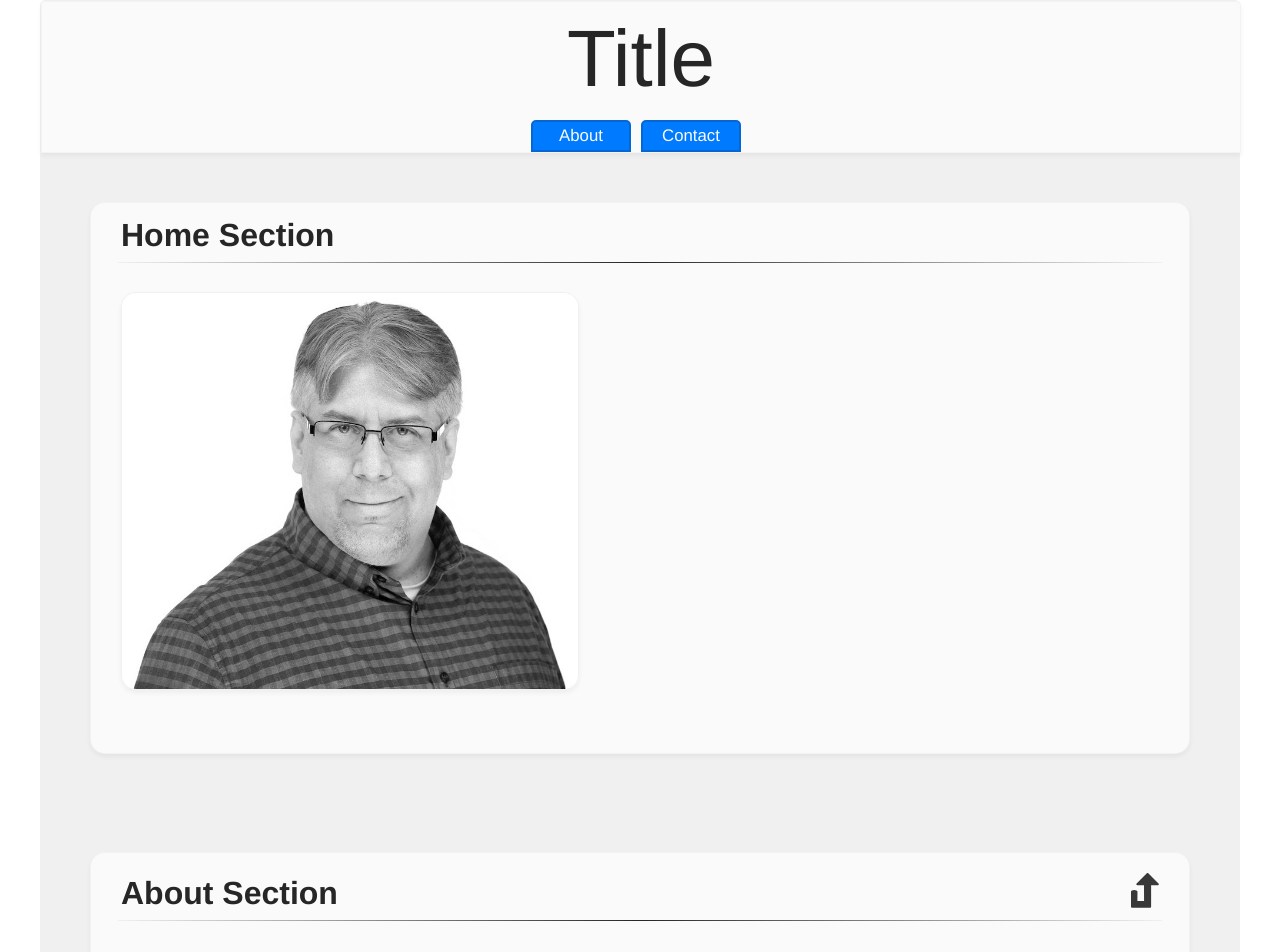
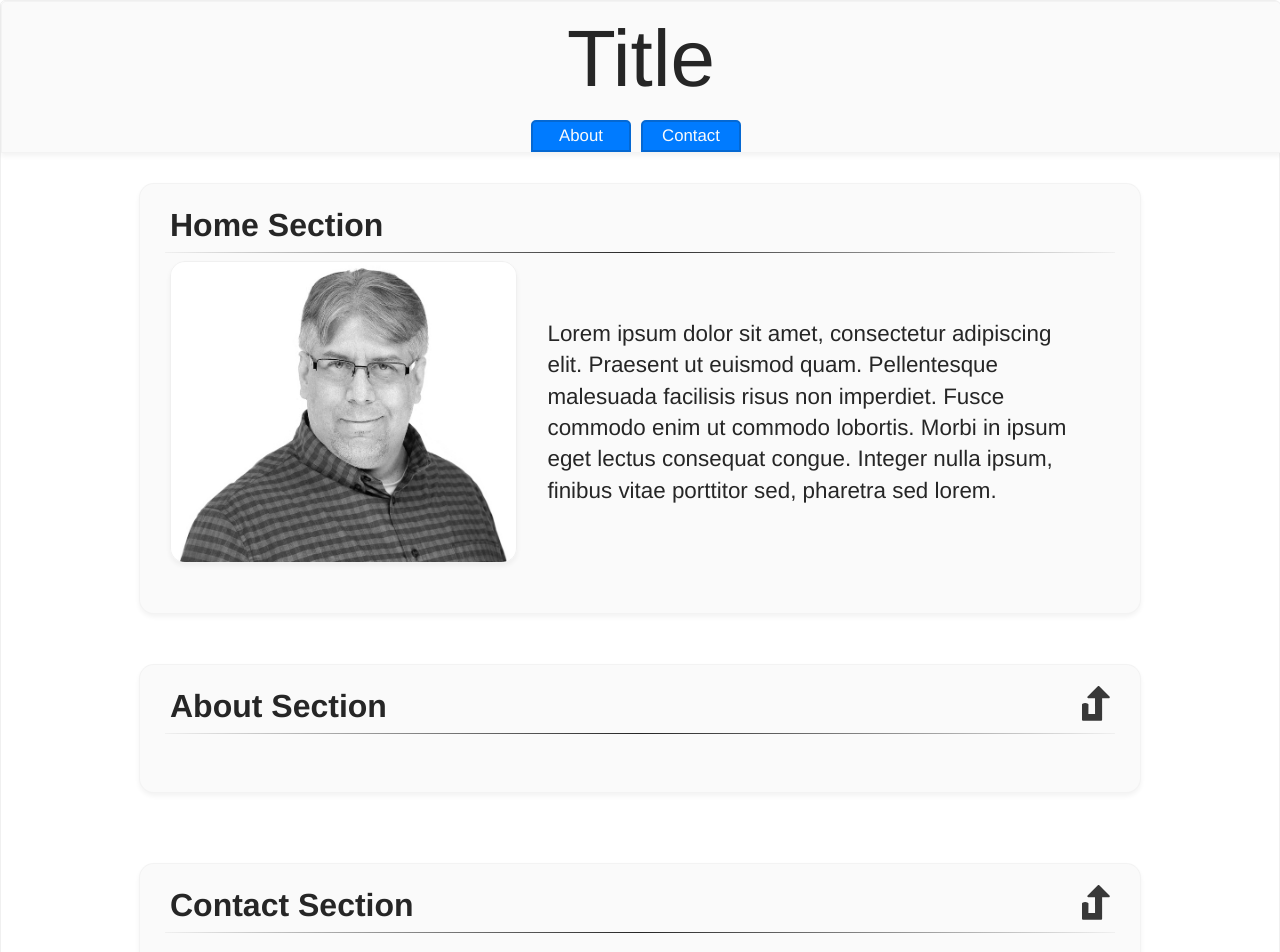
Before and after one commit to wchrapcynski/wc-component-component-library, a React (Create React App) app: page / in a window 1280 px wide. Shown: the top 952 px of the page. Built offline with nearby package versions, Linux system fonts and the light colour scheme.

Commit message:
Spent time adjusting CSS for section card

```diff
--- a/src/App.js
+++ b/src/App.js
@@ -9,6 +9,7 @@ function App() {
   const websiteData = require("./data/data.json");
   const navbarItems = websiteData.tabs;
   const images = websiteData.images;
+  const text = websiteData.text;
   return (
     <div className="App radius5">
       <div className="top">
@@ -16,32 +17,34 @@ function App() {
       </div>
       <div className="body">
         <SectionCard
-          backgroundColorType="backgroundWhite2"
           cardColorType="backgroundWhite1"
-          boxSize="boxSizeFullScreenMargin100"
+          boxSize="boxSize500x1000"
           description="Home Section"
-          sectionLocation="sectionTop">
-          <img id="headshot" className="radius15" src={require(`./images/${images.bioimage}`)} alt="headshot" />
-          <div id="description">
-
-          </div>
+          margin="margin30">
+          <img
+            id="headshot"
+            className="radius15"
+            src={require(`./images/${images.bioimage}`)}
+            alt="headshot"
+          />
+          <div id="description">{text.paragraph}</div>
         </SectionCard>
         <SectionCard
-          backgroundColorType="backgroundWhite2"
           cardColorType="backgroundWhite1"
-          boxSize="boxSizeFullScreenMargin100"
+          boxSize="boxSize500x1000"
           description="About Section"
+          margin="margin30"
+          padding="pad20"
           id={navbarItems[0]}
-          sectionLocation="sectionFull"
           toTop
         />
         <SectionCard
-          backgroundColorType="backgroundWhite2"
           cardColorType="backgroundWhite1"
-          boxSize="boxSizeFullScreenMargin100"
+          boxSize="boxSize500x1000"
           description="Contact Section"
+          margin="margin30"
+          padding="pad20"
           id={navbarItems[1]}
-          sectionLocation="sectionFull"
           toTop
         />
       </div>
--- a/src/App.scss
+++ b/src/App.scss
@@ -2,14 +2,21 @@
 
 .App {
   box-sizing: border-box;
-  margin: 0 40px;
+  margin: 0 auto;
   border: 1px solid $white-2;
   .body {
     #headshot {
       height: 90%;
-      max-height: 521px;
+      max-height: 300px;
       border: 1px solid $white-2;
       box-shadow: 0px 3px 5px rgba(0, 0, 0, 0.05);
     }
+    #description {
+      line-height: 1.4em;
+      font-size: 1.4em;
+      margin: 30px;
+      height: 90%;
+      max-height: 300px;
+    }
   }
 }
--- a/src/components/cards/cards.scss
+++ b/src/components/cards/cards.scss
@@ -79,6 +79,7 @@
     color: $black-2;
     box-shadow: 0px 3px 5px rgba(0, 0, 0, 0.05);
     border: 1px solid rgba(118, 118, 118, 0.05);
+    height: 100%;
     hr {
       background-image: linear-gradient(to right, $white-2, $black-2, $white-2);
       height: 1px;
--- a/src/components/cards/sectioncard.js
+++ b/src/components/cards/sectioncard.js
@@ -6,7 +6,7 @@ import ToTopIcon from "../../images/to_top.svg"
 function SectionCard(props) {
   return (
     <div
-      className={`section-card ${props.sectionLocation} ${props.backgroundColorType}`}
+      className={`section-card ${props.margin} ${props.padding}`}
       id={props.id}>
       <div className={`${props.cardColorType} ${props.boxSize} radius15 card`}>
         <div className="card-header">
--- a/src/data/data.json
+++ b/src/data/data.json
@@ -8,6 +8,9 @@
   "images": {
     "bioimage": "image1.png"
   },
+  "text": {
+    "paragraph": "Lorem ipsum dolor sit amet, consectetur adipiscing elit. Praesent ut euismod quam. Pellentesque malesuada facilisis risus non imperdiet. Fusce commodo enim ut commodo lobortis. Morbi in ipsum eget lectus consequat congue. Integer nulla ipsum, finibus vitae porttitor sed, pharetra sed lorem."
+  },
   "flipCards": [
     {
       "title": "Flip Card Title",
--- a/src/styles/common.scss
+++ b/src/styles/common.scss
@@ -67,6 +67,11 @@
   padding-bottom: 8px;
 }
 
+.pad20 {
+  padding-top: 20px;
+  padding-bottom: 20px;
+}
+
 .pad4-left {
   padding-left: 4px;
 }
@@ -78,6 +83,11 @@
 .margin4 {
   margin-top: 4px;
   margin-bottom: 4px;
+}
+
+.margin30 {
+  margin-top: 30px;
+  margin-bottom: 30px;
 }
 
 .width100 {
@@ -111,6 +121,11 @@
 .boxSizeFullScreenMargin100 {
   height: calc(100% - 100px);
   width: calc(100% - 100px);
+}
+
+.boxSize500x1000 {
+  height: 500px;
+  width: 1000px;
 }
 
 .boxSize300x600 {
```
Also changed, not shown: 1 other file (tests, documents, lock files or other folders).
